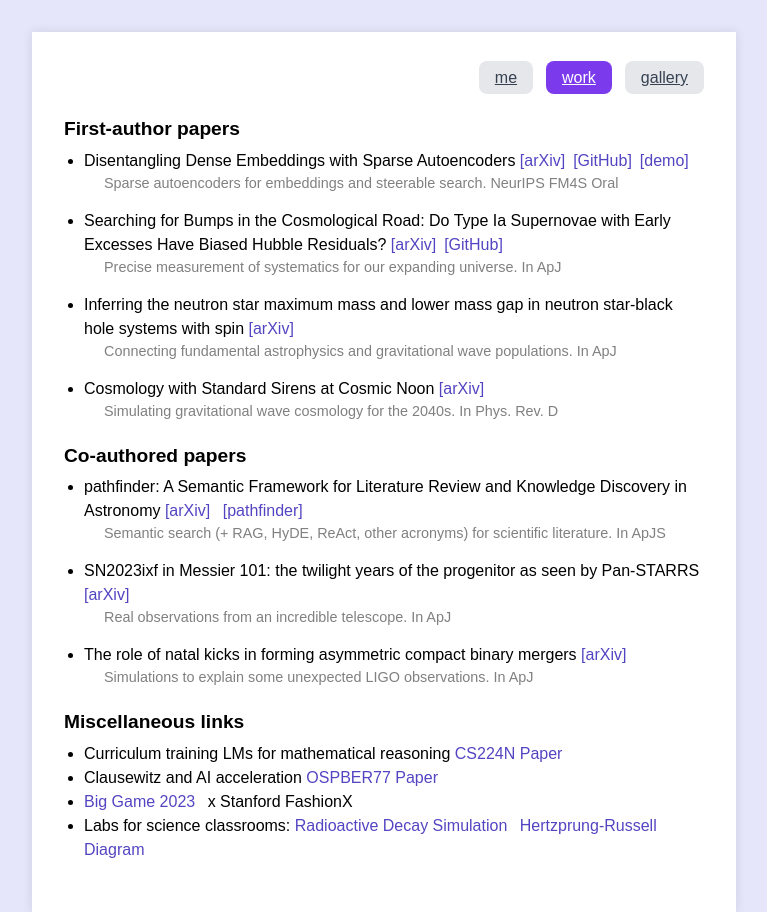
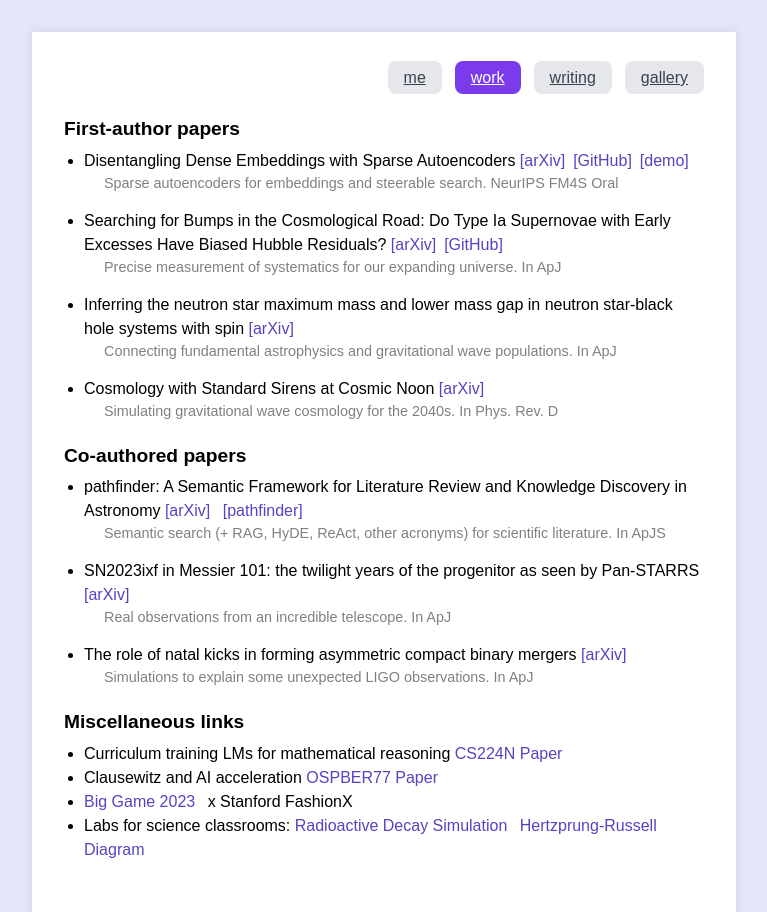
Before and after one commit to Christine8888/christine8888.github.io, a Jekyll site: the page work.html, which Jekyll copies as it is, in a window 1280 px wide. Shown: the whole page, without its empty margins (256-1023 px from the left). Built offline with Jekyll 4.4.1, drawn with Linux system fonts in a browser that asks for light colours.

Commit message:
senior year

```diff
--- a/gallery.html
+++ b/gallery.html
@@ -13,7 +13,7 @@
             <div class="nav-buttons">
                 <a href="index.html" class="nav-button">me</a>
                 <a href="work.html" class="nav-button">work</a>
-                <!--  <a href="blog.html" class="nav-button">writing</a> -->
+                 <a href="blog.html" class="nav-button">writing</a>
                 <a href="gallery.html" class="nav-button active">gallery</a>
             </div>
         </header>
--- a/work.html
+++ b/work.html
@@ -13,7 +13,7 @@
             <div class="nav-buttons">
                 <a href="index.html" class="nav-button">me</a>
                 <a href="work.html" class="nav-button active">work</a>
-                <!--  <a href="blog.html" class="nav-button">writing</a> -->
+                 <a href="blog.html" class="nav-button">writing</a>
                 <a href="gallery.html" class="nav-button">gallery</a>
             </div>
         </header>
```
